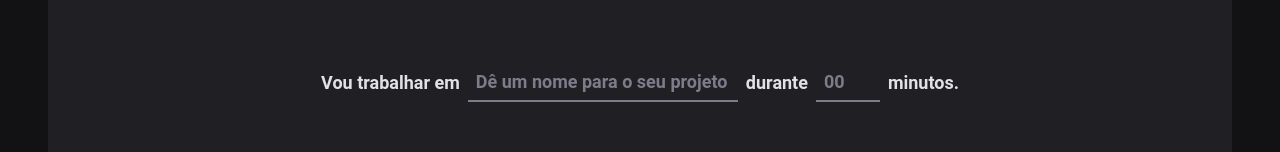
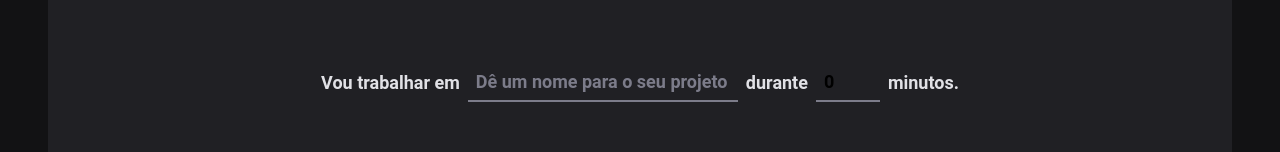
Before and after one commit to laiscasagrande/02-ignite-timer, a React app: page / in a window 1280 px wide. Shown: the part 162-314 px from the top of the page. Built offline with nearby package versions, Linux system fonts and the light colour scheme; the HTML template or start-up script is replaced by a standard one.

Commit message:
:sparkles: feat: Adição de validação e funcionalidades do react-hook-form

```diff
--- a/package.json
+++ b/package.json
@@ -10,12 +10,14 @@
     "lint": "eslint src --ext .ts,.tsx"
   },
   "dependencies": {
+    "@hookform/resolvers": "^3.9.0",
     "phosphor-react": "^1.4.1",
     "react": "^18.3.1",
     "react-dom": "^18.3.1",
     "react-hook-form": "^7.52.1",
     "react-router-dom": "^6.25.1",
-    "styled-components": "^6.1.12"
+    "styled-components": "^6.1.12",
+    "zod": "^3.23.8"
   },
   "devDependencies": {
     "@rocketseat/eslint-config": "^2.2.2",
--- a/src/pages/Home/index.tsx
+++ b/src/pages/Home/index.tsx
@@ -2,13 +2,36 @@ import { Play } from "phosphor-react";
 import { CountdownContainer, FormContainer, HomeContainer, MinutesAmountInput, Separator, StartCountdownButton, TaskInput } from "./styles";
 //import { useState } from "react";
 import {useForm} from 'react-hook-form'
+import { zodResolver } from "@hookform/resolvers/zod"; //para integrar a biblioteca zod no react-hook-form
+import * as zod from 'zod' //uso essa sintaxe (* as) para bibliotecas que não são export default
 
-export function Home() {
-const {register, handleSubmit, watch  } = useForm() //É um objeto com várias funcionalidades que eu posso utizar para criar nosso formulário. Como o useForm retorna um objeto, eu posso usara desestruturação para extrair algumas variáveis desse retorno. As principais funções são o register e o handleSubmit
+const newCycleFormValidationSchema = zod.object({ //utilizamos o nome schema porque essas bibliotecas de validação utilizam schema base. Um schema nada mais é do que definirmos um formato e validarmos os dados do nosso formulário com base neste formato, com base em um schema
+task: zod.string().min(1, 'informe a tarefa'),//eu tenho um objeto que contém nome da tarefa e o tempo de execução, por isso coloquei zod.object
+minutesAmount: zod.number().min(5, 'O ciclo precisa ser de no mínimo 5 minutos').max(60, 'O ciclo precisa ser de no máximo 60 minutos')
+})
+
+// interface NewCycleFormData { //Utilize interface quando você quer definit um objeto de validação, e use type quando você for criar uma tipagem do typeScript a partir de outra referência, de uma outra variável. Nesse caso, estamos criando um type a aprtir das informações que inferimos pelo zod acima
+//   task: string;
+//   minutesAmount: number;
+// }
+
+//Ele retirou isso, inferiu isso dentro da validação que fizemos usando o zod. Então, ao invés de criar uma nova interface contendo esses dados, como eu já tenho elas definidas na validação do zod, eu posso criar um type no qual a tipagem pode ser inferida através da validação com o zod
+type NewCycleFormData = zod.infer<typeof newCycleFormValidationSchema> //o inferir, dentro do typeScript, é definir automaticamnete a tipagem de alguma coisa
+//importante lembrar que, sempre que eu estou querendo refenrenciar uma variável javaScript dentro do typeScript, eu preciso usar o typeof dentro dela
+
+export function Home() { //se você passar o mouse em cima do useForm, você verá que o primeiro parâmetro que eu posso passar no generic é umm objeto, e o segundo é um any
+const {register, handleSubmit, watch, reset  } = useForm<NewCycleFormData>({//É um objeto com várias funcionalidades que eu posso utizar para criar nosso formulário. Como o useForm retorna um objeto, eu posso usara desestruturação para extrair algumas variáveis desse retorno. As principais funções são o register e o handleSubmit
+resolver: zodResolver(newCycleFormValidationSchema), //aqui eu tenho que passar meu schema de validação, ou seja, de quer forma eu quer validar os campos que estão presentes no formulário
+defaultValues: { //ela traz a possibilidade de eu passar qual é o valor inicial de cada campo
+task: '', //como eu coloquei a interface do objeto nos generics do useForm, se eu der um ctrl espaço aqui, vai aparecer todas as opções que eu tenho. Fica mais organizado dessa forma
+minutesAmount: 0
+}
+}) //aqui estou cirando um objeto de configuração para o useForm
 //const [task, setTask] = useState('')
 
-function handleCreateNewCycle(data: any){
+function handleCreateNewCycle(data: NewCycleFormData){ //esse data é um objeto que contém dois campos do nosso formulário(task e minutesAmount)
 console.log(data) //como guardei em um register, ele guardou tudo que eu digitei
+reset(); //ele limpa os campos, depois de o formulário ser submitado, para o valor inicial. Ele volta para o valor que eu defini dentro do defaultValues.
 }
 
 const task = watch('task')//quero obervar o campo task, que foi o nome que eu dei no register. Agora consigo saber o valor do meu campo task em tempo real. Vou observar o campo task. Se ele for diferente de vazio, eu quero habilitar o botão
@@ -43,9 +66,9 @@ const isSubmitDisabled = !task //meu botão vai estar desabilitado quando eu nã
             id="minutesAmount"
             list=""
             placeholder="00"
-            step={5} //vai pular de 5 em 5
-            min={5}
-            max={60}
+            // step={5} //vai pular de 5 em 5
+            // min={5}
+            // max={60}
             {...register('minutesAmount', {valueAsNumber: true})} //o valueAsNumber é para informar que os minutos são n´meros, não strings
           >
           </MinutesAmountInput>
```
Also changed, not shown: 2 other files (tests, documents, lock files or other folders).
